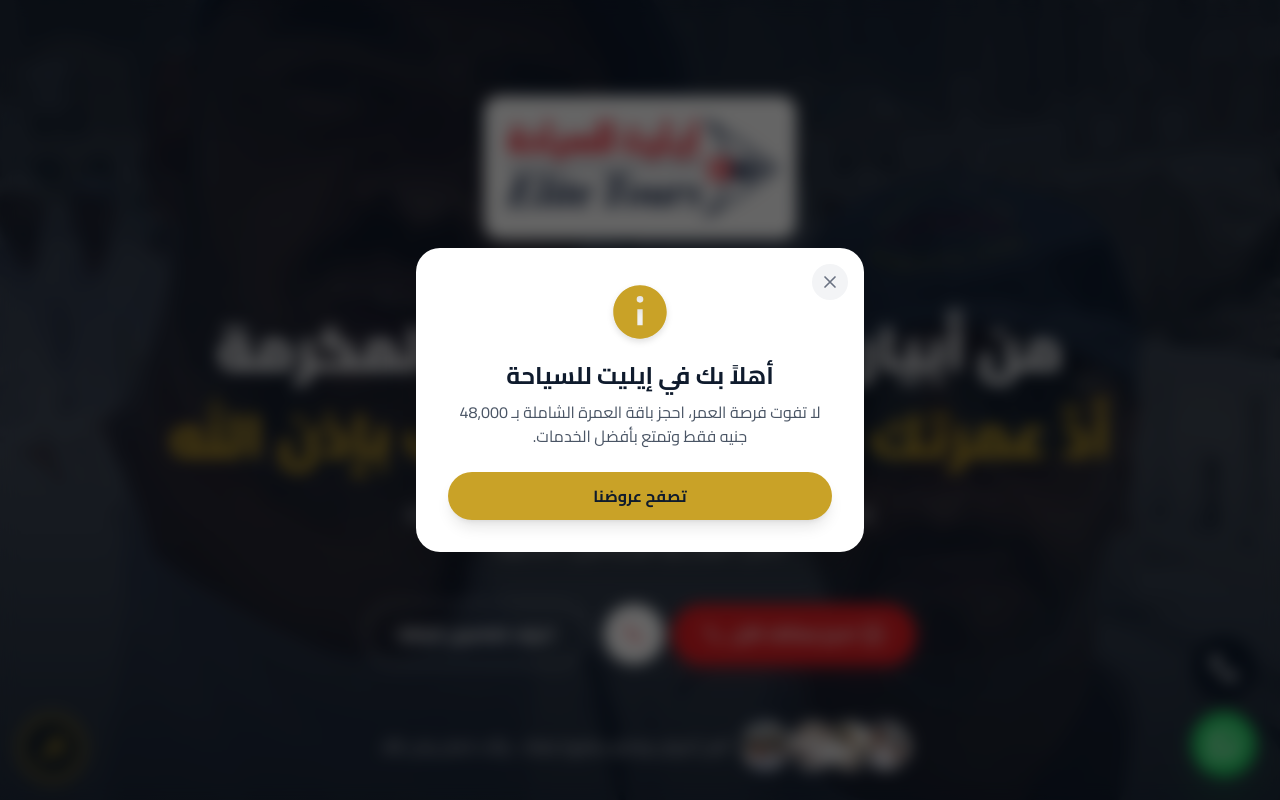
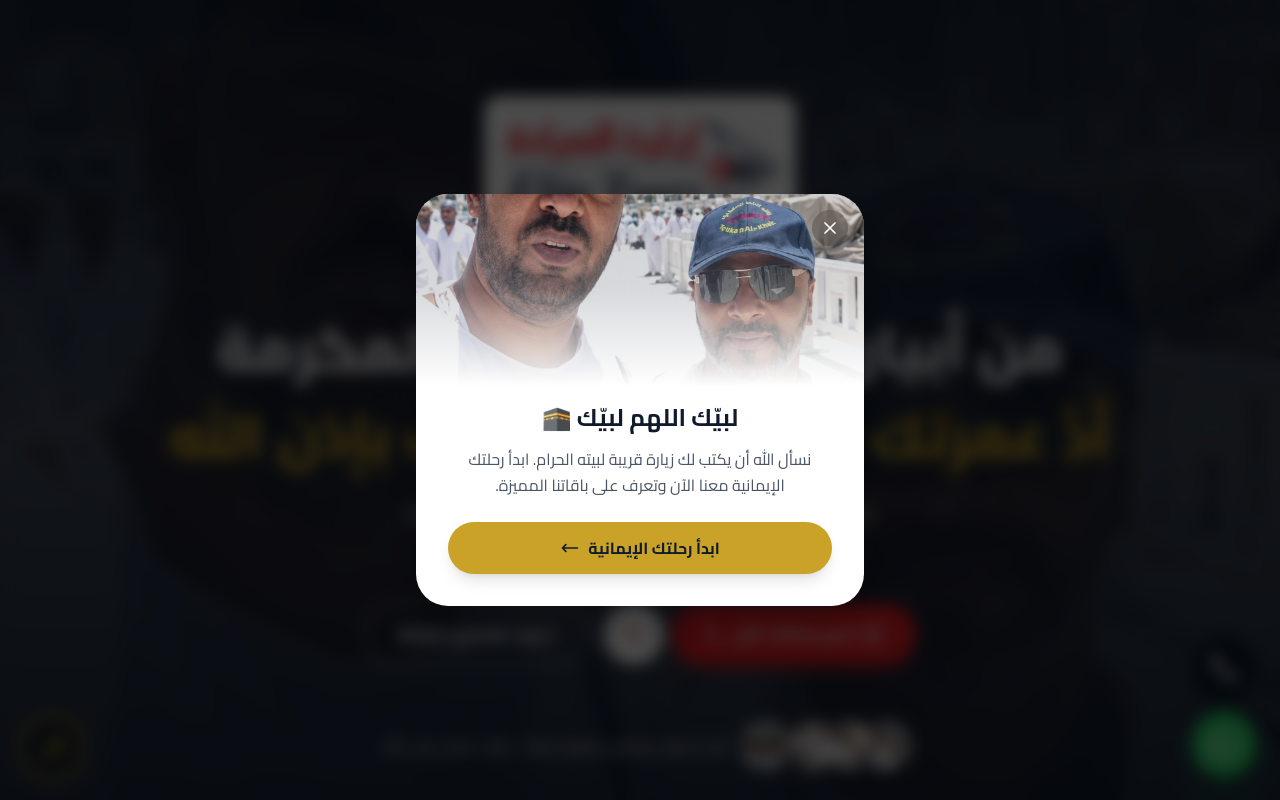
Before and after one commit to Hamo2000223/Hajj-and-Umrah-, a Next.js app: page / in a window 1280 px wide. Shown: the top 800 px of the page. Built offline with nearby package versions, Linux system fonts and the light colour scheme; a web font is replaced by a local one.

Commit message:
style: update popup to use mecca image and warmer spiritual text

```diff
--- a/src/components/AudioPlayer.tsx
+++ b/src/components/AudioPlayer.tsx
@@ -90,38 +90,46 @@ export default function AudioPlayer() {
 
       {/* النافذة المنبثقة الترحيبية */}
       {showPopup && (
-        <div className="fixed inset-0 z-[60] flex items-center justify-center bg-black/60 px-4 backdrop-blur-sm transition-all duration-300">
-          <div className="relative w-full max-w-md scale-100 overflow-hidden rounded-3xl bg-white p-8 text-center shadow-2xl">
+        <div className="fixed inset-0 z-[60] flex items-center justify-center bg-black/70 px-4 backdrop-blur-sm transition-all duration-300">
+          <div className="relative w-full max-w-md scale-100 overflow-hidden rounded-[2rem] bg-white text-center shadow-2xl">
+            {/* صورة علوية معتمة قليلاً */}
+            <div className="relative h-48 w-full bg-elite-navy">
+              <img
+                src="/pilgrim-mecca.png"
+                alt="الكعبة المشرفة"
+                className="h-full w-full object-cover opacity-80"
+              />
+              <div className="absolute inset-0 bg-gradient-to-t from-white via-white/20 to-transparent" />
+
               {/* زر الإغلاق */}
               <button
                 onClick={closePopup}
-              className="absolute right-4 top-4 rounded-full bg-gray-100 p-2 text-gray-500 transition-colors hover:bg-gray-200 hover:text-gray-800"
+                className="absolute right-4 top-4 rounded-full bg-black/20 p-2 text-white backdrop-blur-md transition-colors hover:bg-black/40"
               >
                 <svg className="h-5 w-5" fill="none" viewBox="0 0 24 24" stroke="currentColor">
                   <path strokeLinecap="round" strokeLinejoin="round" strokeWidth={2} d="M6 18L18 6M6 6l12 12" />
                 </svg>
               </button>
-
-            <div className="mb-4 flex justify-center text-elite-gold">
-              <svg className="h-16 w-16 drop-shadow-md" fill="currentColor" viewBox="0 0 24 24">
-                <path d="M12 2C6.48 2 2 6.48 2 12s4.48 10 10 10 10-4.48 10-10S17.52 2 12 2zm0 18c-4.41 0-8-3.59-8-8s3.59-8 8-8 8 3.59 8 8-3.59 8-8 8z" opacity=".3"/>
-                <path d="M12 22C6.477 22 2 17.523 2 12S6.477 2 12 2s10 4.477 10 10-4.477 10-10 10zm-1-11v6h2v-6h-2zm1-5a1.25 1.25 0 100 2.5A1.25 1.25 0 0012 6z" />
-              </svg>
             </div>
 
-            <h3 className="mb-2 text-2xl font-bold text-elite-navy">
-              أهلاً بك في إيليت للسياحة
+            <div className="px-8 pb-8 pt-4">
+              <h3 className="mb-3 text-2xl font-bold text-elite-navy">
+                لبيّك اللهم لبيّك 🕋
               </h3>
-            <p className="mb-6 text-gray-600">
-              لا تفوت فرصة العمر، احجز باقة العمرة الشاملة بـ 48,000 جنيه فقط وتمتع بأفضل الخدمات.
+              <p className="mb-6 text-gray-600 leading-relaxed">
+                نسأل الله أن يكتب لك زيارة قريبة لبيته الحرام. ابدأ رحلتك الإيمانية معنا الآن وتعرف على باقاتنا المميزة.
               </p>
 
               <button
                 onClick={closePopup}
-              className="w-full rounded-full bg-elite-gold px-6 py-3 font-bold text-elite-navy shadow-lg transition-all duration-300 hover:scale-105 active:scale-95"
+                className="w-full flex items-center justify-center gap-2 rounded-full bg-elite-gold px-6 py-3.5 font-bold text-elite-navy shadow-lg transition-all duration-300 hover:scale-105 active:scale-95"
               >
-              تصفح عروضنا
+                <span>ابدأ رحلتك الإيمانية</span>
+                <svg className="h-5 w-5 rtl:rotate-180" fill="none" viewBox="0 0 24 24" stroke="currentColor">
+                  <path strokeLinecap="round" strokeLinejoin="round" strokeWidth={2} d="M17 8l4 4m0 0l-4 4m4-4H3" />
+                </svg>
               </button>
+            </div>
           </div>
         </div>
       )}
```
Lines whose indentation alone changed are shown as unchanged.
